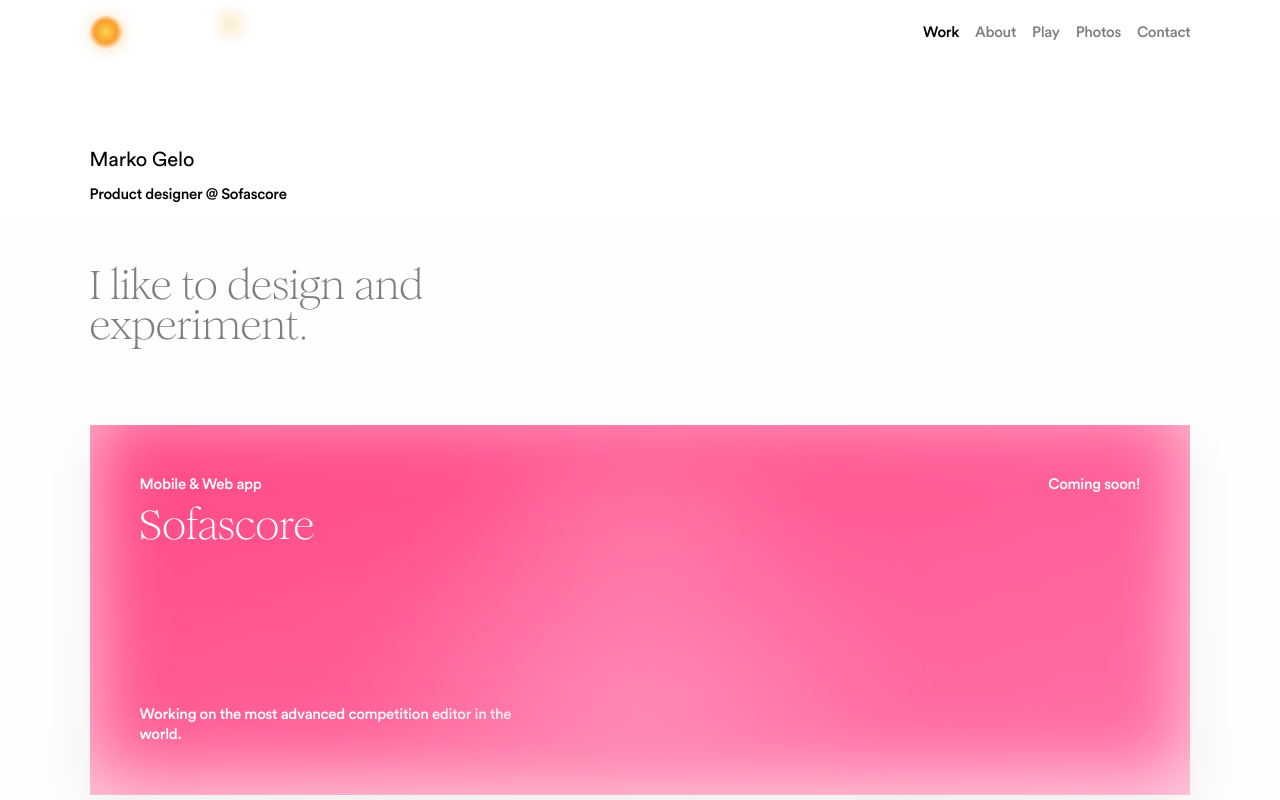
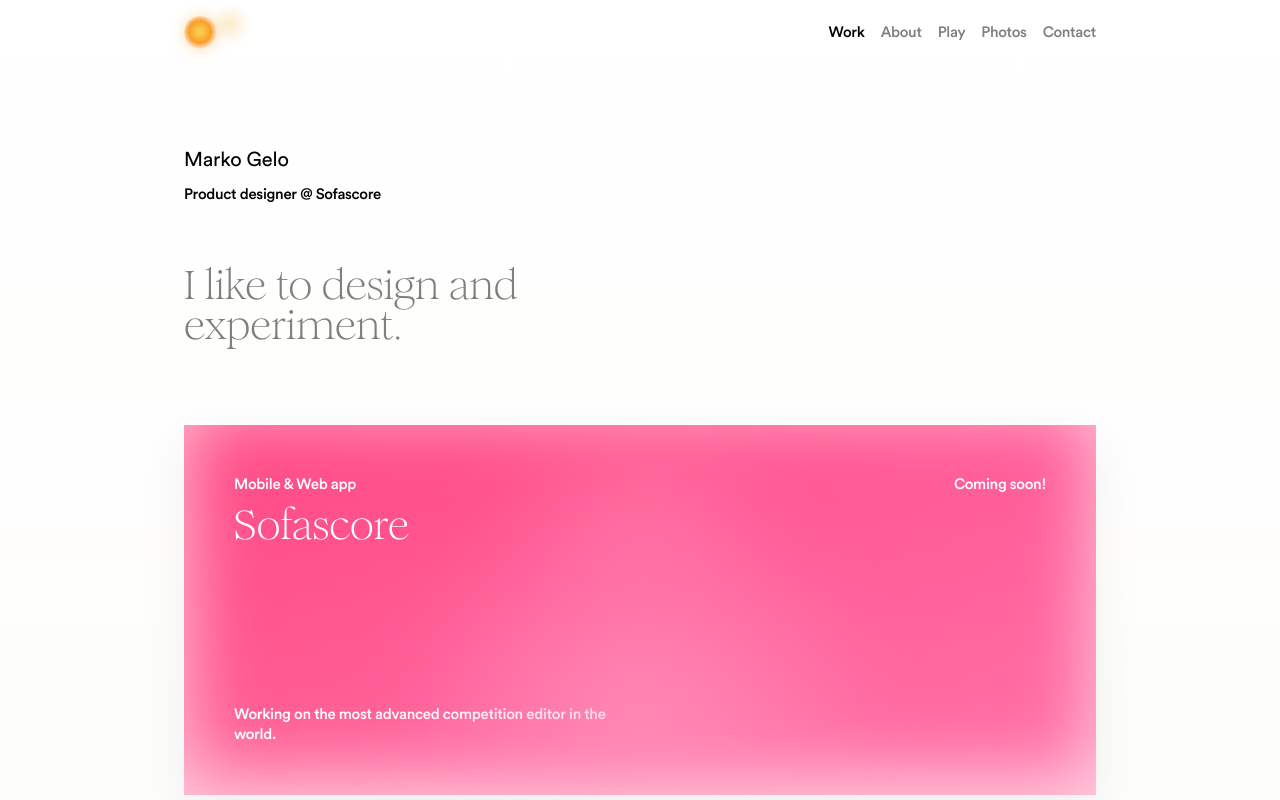
Before and after one commit to markogelo14-source/portfolio, a Next.js app: page / in a window 1280 px wide. Shown: the top 800 px of the page. Built offline with nearby package versions, Linux system fonts and the light colour scheme.

Commit message:
max width 912px

```diff
--- a/app/globals.css
+++ b/app/globals.css
@@ -7,7 +7,7 @@
   --border: rgba(0, 0, 0, 0.1);
   --font-body: "Circular Std", "Avenir Next", "Helvetica Neue", "Segoe UI", sans-serif;
   --font-display: "Romie Trial", "Didot", "Bodoni 72", "Iowan Old Style", serif;
-  --page-width: 1512px;
+  --page-width: 912px;
   --page-padding: clamp(1.25rem, 7vw, 18.75rem);
 }
 
@@ -51,7 +51,7 @@
 }
 
 .site-band {
-  width: min(100%, var(--page-width));
+  width: min(100%, calc(var(--page-width) + (var(--page-padding) * 2)));
   margin-inline: auto;
   padding-inline: var(--page-padding);
 }
```
